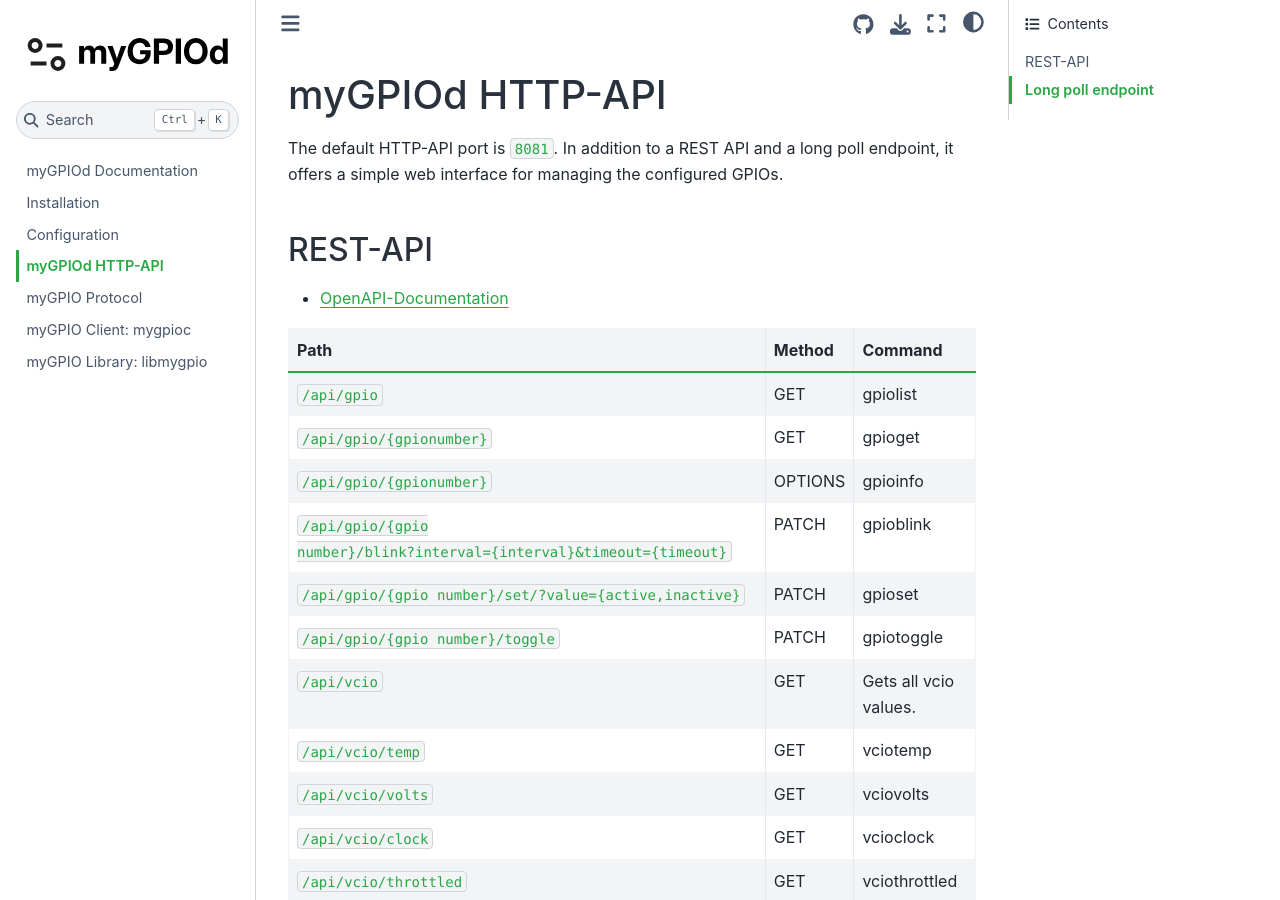
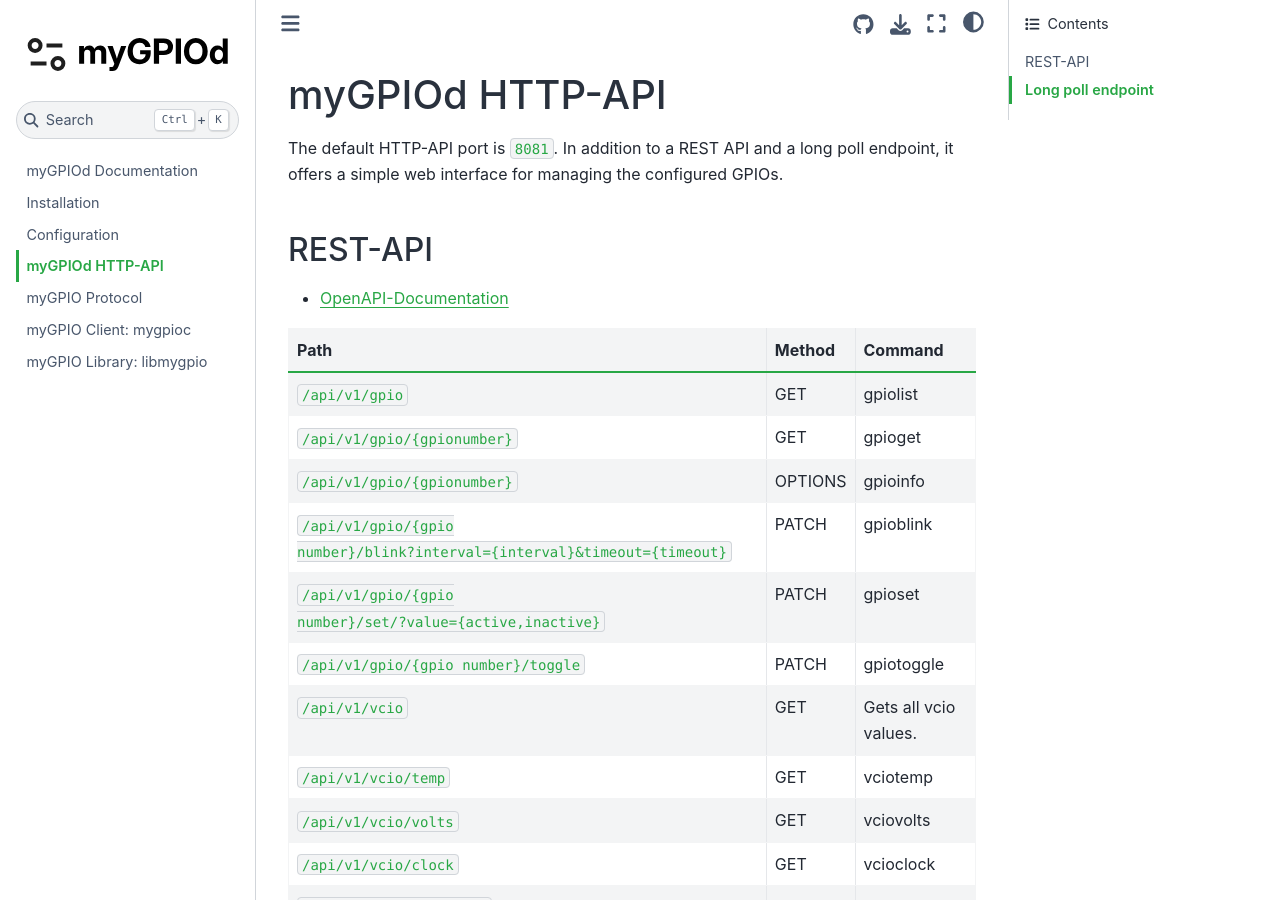
Before and after one commit to jcorporation/myGPIOd, a Sphinx documentation site: the page built from docs/mygpiod-http-api.rst, in a window 1280 px wide and 900 px high. Built offline with Sphinx 7.4.7 and the Sphinx Book theme 1.1.4, drawn with Linux system fonts in a browser that asks for light colours; some of the changed text lies outside the part shown.

```diff
--- a/docs/installation.rst
+++ b/docs/installation.rst
@@ -67,7 +67,7 @@ Docker
 
 Example docker compose file to start myGPIOd.
 
-.. code:: yml
+.. code:: yaml
 
    services:
      mygpiod:
--- a/docs/mygpiod-http-api.rst
+++ b/docs/mygpiod-http-api.rst
@@ -8,31 +8,31 @@ REST-API
 
 - `OpenAPI-Documentation <https://raw.githubusercontent.com/jcorporation/myGPIOd/refs/heads/master/openapi.yml>`__
 
-+-------------------------------------------------------------------------+---------+-----------------------+
-| Path                                                                    | Method  | Command               |
-+=========================================================================+=========+=======================+
-| ``/api/gpio``                                                           | GET     | gpiolist              |
-+-------------------------------------------------------------------------+---------+-----------------------+
-| ``/api/gpio/{gpionumber}``                                              | GET     | gpioget               |
-+------------+------------------------------------------------------------+---------+-----------------------+
-| ``/api/gpio/{gpionumber}``                                              | OPTIONS | gpioinfo              |
-+-------------------------------------------------------------------------+---------+-----------------------+
-| ``/api/gpio/{gpio number}/blink?interval={interval}&timeout={timeout}`` | PATCH   | gpioblink             |
-+-------------------------------------------------------------------------+---------+-----------------------+
-| ``/api/gpio/{gpio number}/set/?value={active,inactive}``                | PATCH   | gpioset               |
-+-------------------------------------------------------------------------+---------+-----------------------+
-| ``/api/gpio/{gpio number}/toggle``                                      | PATCH   | gpiotoggle            |
-+-------------------------------------------------------------------------+---------+-----------------------+
-| ``/api/vcio``                                                           | GET     | Gets all vcio values. |
-+-------------------------------------------------------------------------+---------+-----------------------+
-| ``/api/vcio/temp``                                                      | GET     | vciotemp              |
-+-------------------------------------------------------------------------+---------+-----------------------+
-| ``/api/vcio/volts``                                                     | GET     | vciovolts             |
-+-------------------------------------------------------------------------+---------+-----------------------+
-| ``/api/vcio/clock``                                                     | GET     | vcioclock             |
-+-------------------------------------------------------------------------+---------+-----------------------+
-| ``/api/vcio/throttled``                                                 | GET     | vciothrottled         |
-+-------------------------------------------------------------------------+---------+-----------------------+
++----------------------------------------------------------------------------+---------+-----------------------+
+| Path                                                                       | Method  | Command               |
++============================================================================+=========+=======================+
+| ``/api/v1/gpio``                                                           | GET     | gpiolist              |
++----------------------------------------------------------------------------+---------+-----------------------+
+| ``/api/v1/gpio/{gpionumber}``                                              | GET     | gpioget               |
++------------+---------------------------------------------------------------+---------+-----------------------+
+| ``/api/v1/gpio/{gpionumber}``                                              | OPTIONS | gpioinfo              |
++----------------------------------------------------------------------------+---------+-----------------------+
+| ``/api/v1/gpio/{gpio number}/blink?interval={interval}&timeout={timeout}`` | PATCH   | gpioblink             |
++----------------------------------------------------------------------------+---------+-----------------------+
+| ``/api/v1/gpio/{gpio number}/set/?value={active,inactive}``                | PATCH   | gpioset               |
++----------------------------------------------------------------------------+---------+-----------------------+
+| ``/api/v1/gpio/{gpio number}/toggle``                                      | PATCH   | gpiotoggle            |
++----------------------------------------------------------------------------+---------+-----------------------+
+| ``/api/v1/vcio``                                                           | GET     | Gets all vcio values. |
++----------------------------------------------------------------------------+---------+-----------------------+
+| ``/api/v1/vcio/temp``                                                      | GET     | vciotemp              |
++----------------------------------------------------------------------------+---------+-----------------------+
+| ``/api/v1/vcio/volts``                                                     | GET     | vciovolts             |
++----------------------------------------------------------------------------+---------+-----------------------+
+| ``/api/v1/vcio/clock``                                                     | GET     | vcioclock             |
++----------------------------------------------------------------------------+---------+-----------------------+
+| ``/api/v1/vcio/throttled``                                                 | GET     | vciothrottled         |
++----------------------------------------------------------------------------+---------+-----------------------+
 
 Long poll endpoint
 ------------------
--- a/openapi.yml
+++ b/openapi.yml
@@ -4,9 +4,9 @@ info:
   contact:
     url: https://github.com/jcorporation/myGPIOd
   description: REST API of myGPIOd
-  version: 0.2.0
+  version: 0.9.1
 servers:
-  - url: http://localhost:8000/api
+  - url: http://localhost:8000/api/v1
 tags:
   - name: gpio
     description: GPIO
```
Also changed, not shown: CHANGELOG.md (+1 -0 lines), 5 other files.
